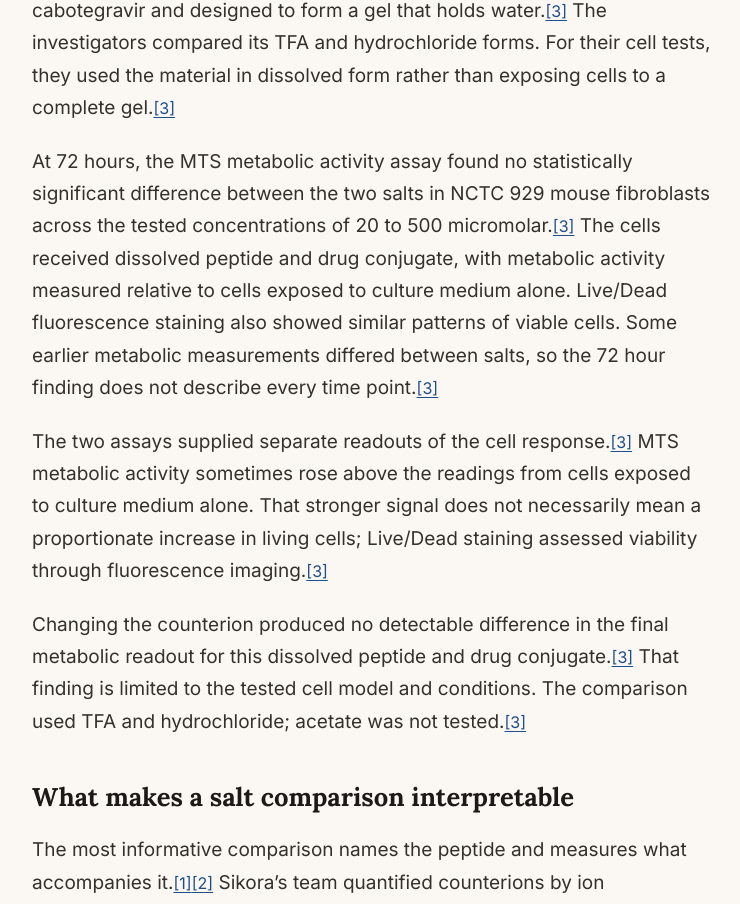
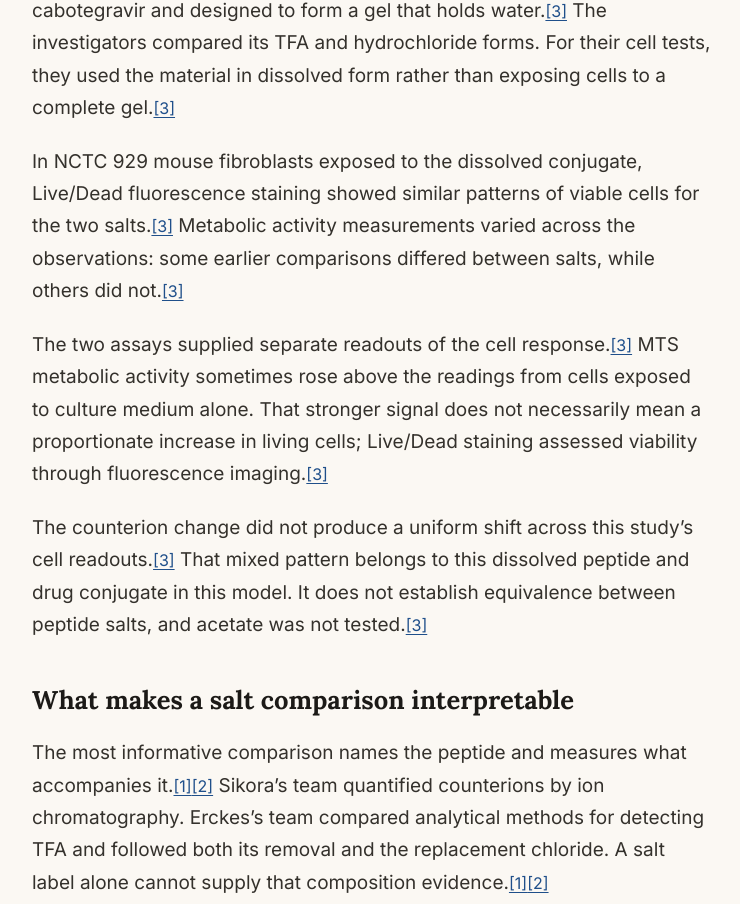
Before and after one commit to edorfanini00/peptidedigest, a Next.js app: page /peptide-tfa-vs-acetate-counterion-assay-results in a window 1280 px wide. Shown: the part 5873-6777 px from the top of the page, without its empty margins (268-1008 px from the left). Built offline with nearby package versions, Linux system fonts and the light colour scheme.

Commit message:
Narrow assay comparison and remove unsupported disclosure promise

```diff
--- a/app/peptide-tfa-vs-acetate-counterion-assay-results/story.ts
+++ b/app/peptide-tfa-vs-acetate-counterion-assay-results/story.ts
@@ -61,9 +61,9 @@ export const story: NewsroomStory = {
       "id": "negative-comparison",
       "paragraphs": [
         "A second 2025 paper, by Moore and colleagues, examined a different system: a synthetic peptide chemically attached to the antiviral drug cabotegravir and designed to form a gel that holds water.[3] The investigators compared its TFA and hydrochloride forms. For their cell tests, they used the material in dissolved form rather than exposing cells to a complete gel.[3]",
-        "At 72 hours, the MTS metabolic activity assay found no statistically significant difference between the two salts in NCTC 929 mouse fibroblasts across the tested concentrations of 20 to 500 micromolar.[3] The cells received dissolved peptide and drug conjugate, with metabolic activity measured relative to cells exposed to culture medium alone. Live/Dead fluorescence staining also showed similar patterns of viable cells. Some earlier metabolic measurements differed between salts, so the 72 hour finding does not describe every time point.[3]",
+        "In NCTC 929 mouse fibroblasts exposed to the dissolved conjugate, Live/Dead fluorescence staining showed similar patterns of viable cells for the two salts.[3] Metabolic activity measurements varied across the observations: some earlier comparisons differed between salts, while others did not.[3]",
         "The two assays supplied separate readouts of the cell response.[3] MTS metabolic activity sometimes rose above the readings from cells exposed to culture medium alone. That stronger signal does not necessarily mean a proportionate increase in living cells; Live/Dead staining assessed viability through fluorescence imaging.[3]",
-        "Changing the counterion produced no detectable difference in the final metabolic readout for this dissolved peptide and drug conjugate.[3] That finding is limited to the tested cell model and conditions. The comparison used TFA and hydrochloride; acetate was not tested.[3]"
+        "The counterion change did not produce a uniform shift across this study’s cell readouts.[3] That mixed pattern belongs to this dissolved peptide and drug conjugate in this model. It does not establish equivalence between peptide salts, and acetate was not tested.[3]"
       ]
     },
     {
--- a/app/vk2735-oral-phase-3-sunrise-trials/story.ts
+++ b/app/vk2735-oral-phase-3-sunrise-trials/story.ts
@@ -41,7 +41,7 @@ export const story: NewsroomStory = {
         "The preceding oral VENTURE Phase 2 study enrolled 280 participants and set its primary weight endpoint at 13 weeks.[2][3][4] SUNRISE extends the planned treatment period to 68 weeks and targets a larger enrollment in each of its two populations. The earlier study is registered as NCT06828055.[2][3][4]",
         "Viking reported weight reductions compared with placebo in the earlier trial.[1] Its October announcement also describes gastrointestinal events as the most commonly observed treatment emergent adverse events. Both the efficacy account and the tolerability description come from the developer of VK2735.[1]",
         "Over 68 weeks, weight change and treatment tolerability become connected questions.[1][2][3] Participants who stop treatment or miss measurements can affect how the eventual weight results are interpreted. Reporting withdrawals and adverse events alongside weight trajectories will help explain the experience of staying in treatment.[1][2][3]",
-        "The SUNRISE records describe safety and tolerability assessment alongside weight outcomes.[2][3] Their currently posted outcome modules list the primary weight endpoint; a fuller public safety assessment schedule remains to come.[2][3]"
+        "The SUNRISE records describe safety and tolerability assessment alongside weight outcomes.[2][3] Their currently posted outcome modules list the primary weight endpoint but do not specify the safety assessment schedule.[2][3]"
       ]
     },
     {
```
